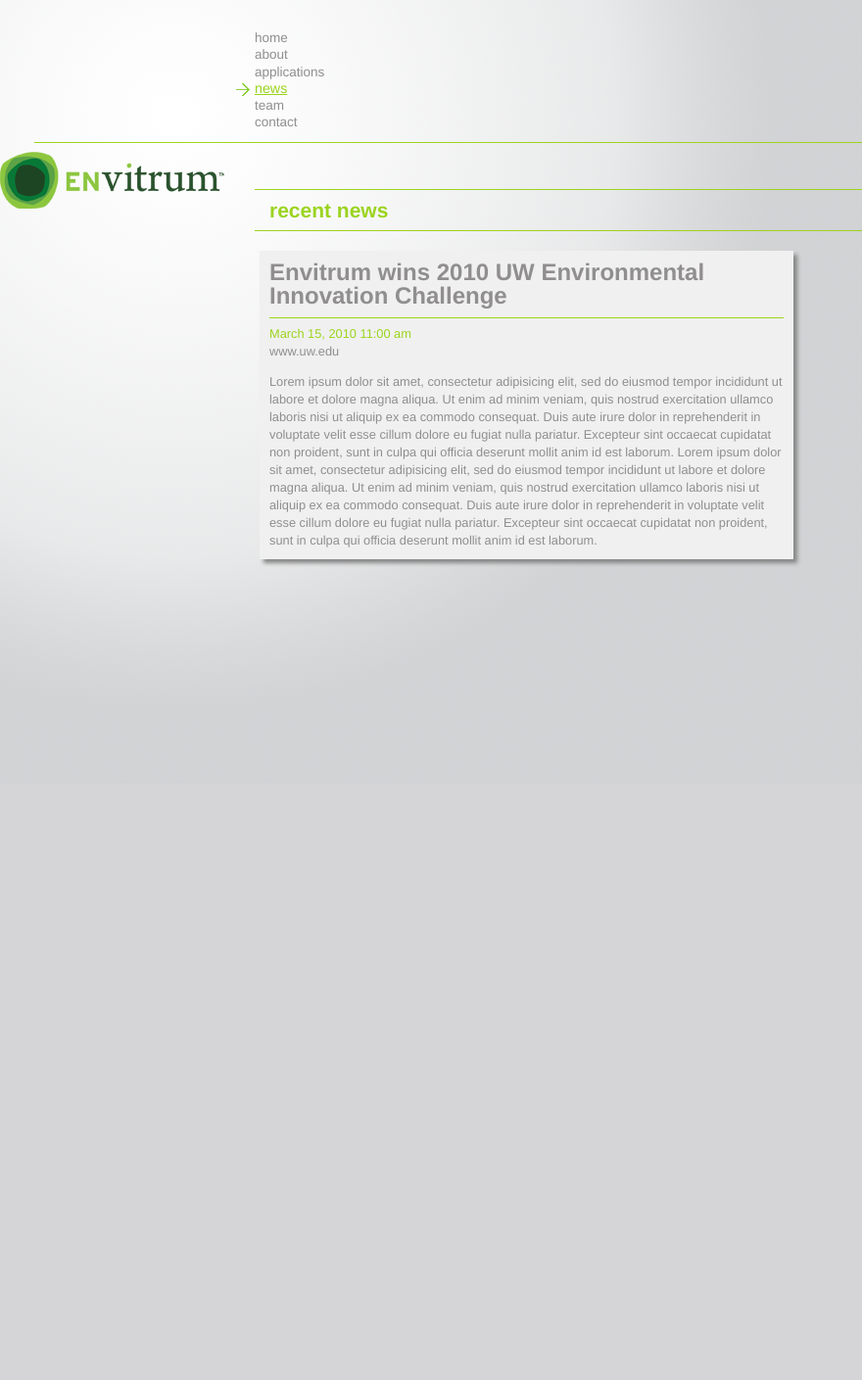
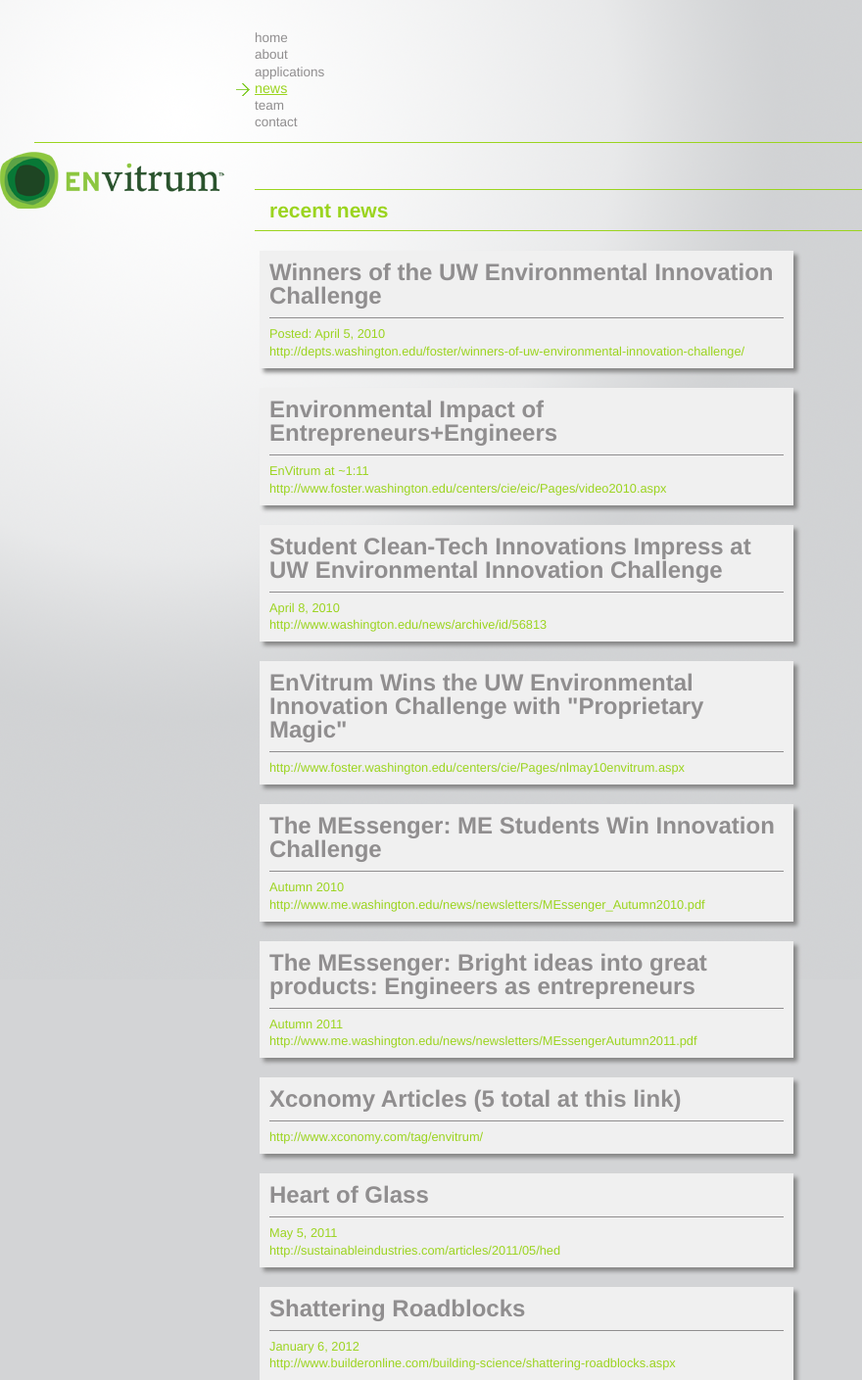
Before and after one commit to robbchar/envitrum, a PHP site: page /_new/news.html in a window 1280 px wide. Shown: the whole page at 98% size, without its empty margins (0-880 px from the left). Before the commit the page ends 616 px from the top, so only its background shows below. Run offline with PHP 8.4, Linux system fonts and the light colour scheme; some libraries are stand-ins or nearby versions.

Commit message:
updating pages, adding jpg

```diff
--- a/public_html/_new/about_how.html
+++ b/public_html/_new/about_how.html
@@ -74,7 +74,7 @@ Making VitroBrick uses the same established processes and equipment as those use
 What comes out of the furnace differs greatly from your standard masonry product. VitroBrick is distinct in that it contains a highly complex, network of interconnected <span class="contentButton">micro-pores</span>.
 
 <div class="popup"><span class="popupTitle">What are micro-pores?</span><div class="greenClose"></div><span class="popupContent">&#8220;The micro-pores increase the mechanical toughness of the material, while reducing the overall weight. This means that, although they are made of glass, our products can perform like common building envelope materials, such as brick. More importantly, this porosity enables our products to be used in high performance applications like evaporative cooling fa&ccedil; ades or building skins, cool roofs, green roofs, living walls and more. This characteristic allows us to enter markets that traditional masonry products simply cannot touch. Our exclusive products will give architects and contractors the means to meet today&#8217;s LEED criterion, without significant changes to established building techniques.&#8221;</span></div></div>
-
+			<img src="Manufacturing_Flowchart.jpg" />
 		</section>
 		<footer>
 		</footer>
--- a/public_html/_new/css/core.css
+++ b/public_html/_new/css/core.css
@@ -425,10 +425,11 @@ div.contentBox span.contentBoxTitle{
 	font-weight:bold;
 }
 
-div.newsBox span.underline,
+
 div.faqBox span.underline,
 div.faqBoxWide span.underline,
-div.contentBox span.underline{
+div.contentBox span.underline,
+div.newsBox span.underline{
 	cursor: default;
 	display: block;
 	height: 1px;
@@ -438,7 +439,7 @@ div.contentBox span.underline{
 }
 
 div.newsBox span.underline{
-	background-color:#9BD41F;
+	background-color:#908e8f;
 }
 
 div.newsBox span.dateline{
@@ -450,6 +451,11 @@ div.newsBox span.subTitle{
 	color:#908e8f;
 	display:block;
 	margin-top: 5px;
+}
+
+div.newsBox span.subTitle a{
+	color: #9BD41F;
+	text-decoration:none;
 }
 
 div.newsBox span.newsContent{
--- a/public_html/_new/news.html
+++ b/public_html/_new/news.html
@@ -64,12 +64,56 @@
 		<section class="about">
 			<span class="title">recent news</span>
 			<div class="newsBox">
-				<span class="newsTitle">Envitrum wins 2010 UW Environmental Innovation Challenge</span>
+				<span class="newsTitle">Winners of the UW Environmental Innovation Challenge</span>
 				<span class="underline"></span>
-				<span class="dateline">March 15, 2010 11:00 am</span>
-				<span class="subTitle">www.uw.edu</span>
-				<span class="newsContent">
-Lorem ipsum dolor sit amet, consectetur adipisicing elit, sed do eiusmod tempor incididunt ut labore et dolore magna aliqua. Ut enim ad minim veniam, quis nostrud exercitation ullamco laboris nisi ut aliquip ex ea commodo consequat. Duis aute irure dolor in reprehenderit in voluptate velit esse cillum dolore eu fugiat nulla pariatur. Excepteur sint occaecat cupidatat non proident, sunt in culpa qui officia deserunt mollit anim id est laborum. Lorem ipsum dolor sit amet, consectetur adipisicing elit, sed do eiusmod tempor incididunt ut labore et dolore magna aliqua. Ut enim ad minim veniam, quis nostrud exercitation ullamco laboris nisi ut aliquip ex ea commodo consequat. Duis aute irure dolor in reprehenderit in voluptate velit esse cillum dolore eu fugiat nulla pariatur. Excepteur sint occaecat cupidatat non proident, sunt in culpa qui officia deserunt mollit anim id est laborum.</span>
+				<span class="dateline">Posted: April 5, 2010</span>
+				<span class="subTitle"><a href="http://depts.washington.edu/foster/winners-of-uw-environmental-innovation-challenge/">http://depts.washington.edu/foster/winners-of-uw-environmental-innovation-challenge/</a></span>
+			</div>
+			<div class="newsBox">
+				<span class="newsTitle">Environmental Impact of Entrepreneurs+Engineers</span>
+				<span class="underline"></span>
+				<span class="dateline">EnVitrum at ~1:11</span>
+				<span class="subTitle"><a href="http://www.foster.washington.edu/centers/cie/eic/Pages/video2010.aspx">http://www.foster.washington.edu/centers/cie/eic/Pages/video2010.aspx</a></span>
+			</div>
+			<div class="newsBox">
+				<span class="newsTitle">Student Clean-Tech Innovations Impress at UW Environmental Innovation Challenge</span>
+				<span class="underline"></span>
+				<span class="dateline">April 8, 2010</span>
+				<span class="subTitle"><a href="http://www.washington.edu/news/archive/id/56813">http://www.washington.edu/news/archive/id/56813</a></span>
+			</div>
+			<div class="newsBox">
+				<span class="newsTitle">EnVitrum Wins the UW Environmental Innovation Challenge with "Proprietary Magic"</span>
+				<span class="underline"></span>
+				<span class="subTitle"><a href="http://www.foster.washington.edu/centers/cie/Pages/nlmay10envitrum.aspx">http://www.foster.washington.edu/centers/cie/Pages/nlmay10envitrum.aspx</a></span>
+			</div>
+			<div class="newsBox">
+				<span class="newsTitle">The MEssenger: ME Students Win Innovation Challenge</span>
+				<span class="underline"></span>
+				<span class="dateline">Autumn 2010</span>
+				<span class="subTitle"><a href="http://www.me.washington.edu/news/newsletters/MEssenger_Autumn2010.pdf">http://www.me.washington.edu/news/newsletters/MEssenger_Autumn2010.pdf</a></span>
+			</div>
+			<div class="newsBox">
+				<span class="newsTitle">The MEssenger: Bright ideas into great products: Engineers as entrepreneurs</span>
+				<span class="underline"></span>
+				<span class="dateline">Autumn 2011</span>
+				<span class="subTitle"><a href="http://www.me.washington.edu/news/newsletters/MEssengerAutumn2011.pdf">http://www.me.washington.edu/news/newsletters/MEssengerAutumn2011.pdf</a></span>
+			</div>
+			<div class="newsBox">
+				<span class="newsTitle">Xconomy Articles (5 total at this link)</span>
+				<span class="underline"></span>
+				<span class="subTitle"><a href="http://www.xconomy.com/tag/envitrum/">http://www.xconomy.com/tag/envitrum/</a></span>
+			</div>
+			<div class="newsBox">
+				<span class="newsTitle">Heart of Glass</span>
+				<span class="underline"></span>
+				<span class="dateline">May 5, 2011</span>
+				<span class="subTitle"><a href="http://sustainableindustries.com/articles/2011/05/hed">http://sustainableindustries.com/articles/2011/05/hed</a></span>
+			</div>
+			<div class="newsBox">
+				<span class="newsTitle">Shattering Roadblocks</span>
+				<span class="underline"></span>
+				<span class="dateline">January 6, 2012</span>
+				<span class="subTitle"><a href="http://www.builderonline.com/building-science/shattering-roadblocks.aspx">http://www.builderonline.com/building-science/shattering-roadblocks.aspx</a></span>
 			</div>
 		</section>
 		<footer>
```
Also changed, not shown: public_html/_new/Manufacturing_Flowchart.jpg (added).
